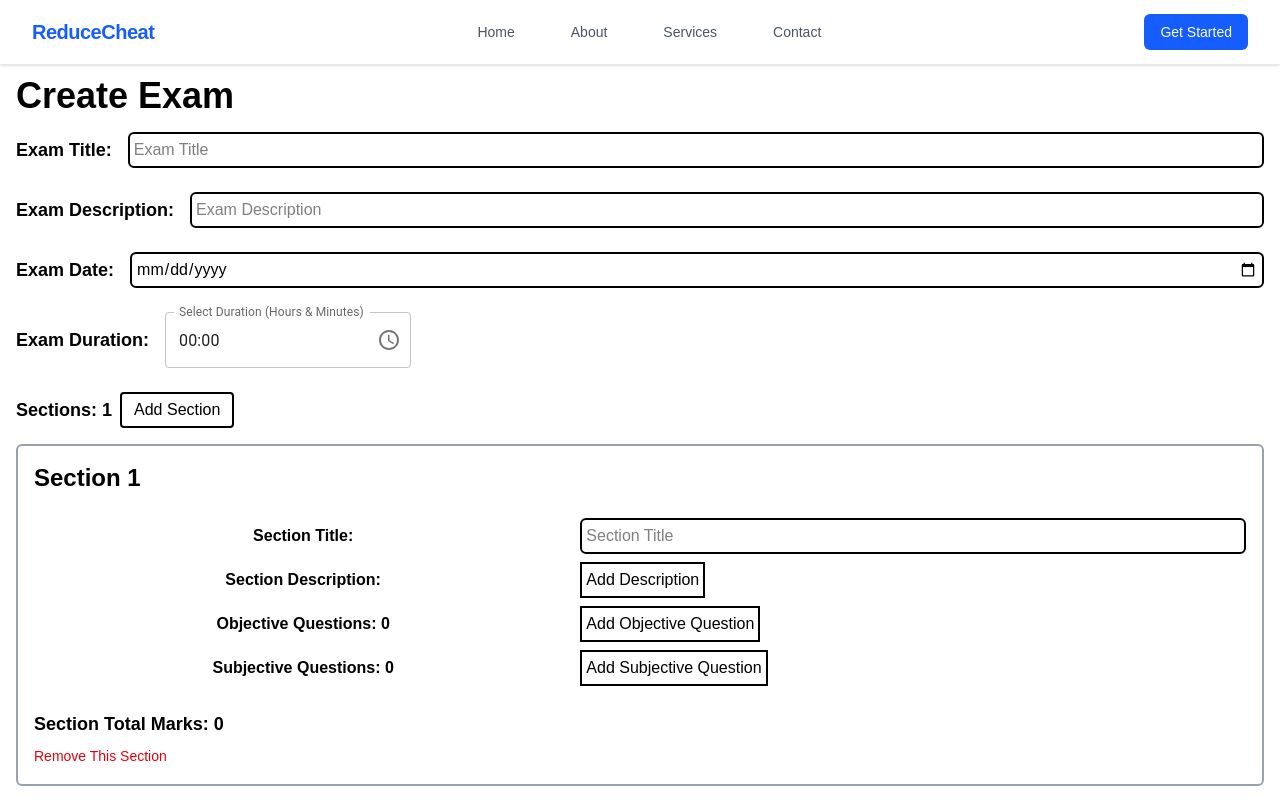
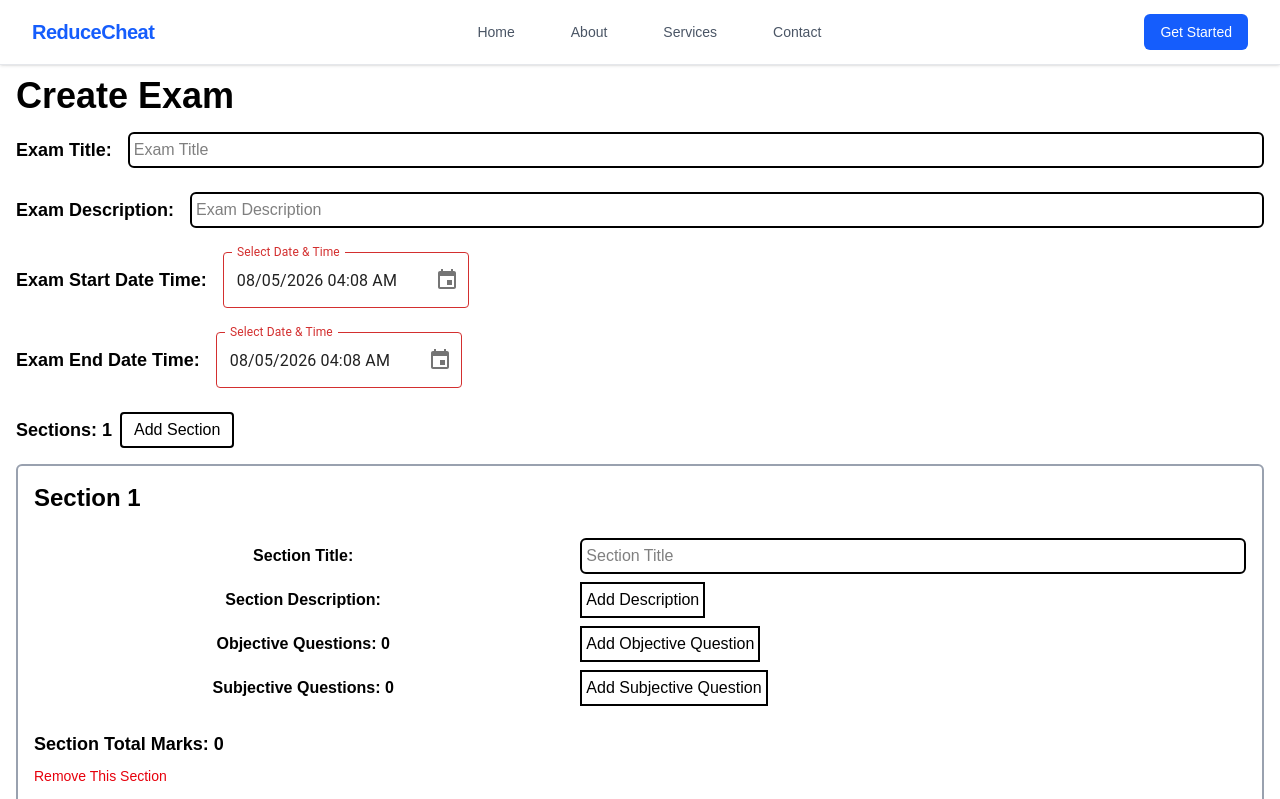
Before and after one commit to chnwb123/ReduceCheat, a Next.js app in the folder react/my-app/: page / in a window 1280 px wide. Shown: the top 799 px of the page. Built offline with nearby package versions, Linux system fonts and the light colour scheme.

Commit message:
Enhanced admin create course, instructor setting exam date time

```diff
--- a/react/my-app/src/app/api/mongodb/read/admin/get-courses/route.ts
+++ b/react/my-app/src/app/api/mongodb/read/admin/get-courses/route.ts
@@ -22,8 +22,20 @@ export async function GET() {
                     as: "student_details"
                 },
             },
+            {
+                $addFields: {
+                    student_details: {
+                        $sortArray: {
+                            input: "$student_details",
+                            sortBy: {
+                                _id: 1
+                            }
+                        }
+                    }
+                }
+            }
         ])
-        .toArray();
+            .toArray();
         return NextResponse.json(courses);
     } catch (error) {
         console.error("Failed to fetch courses:", error);
--- a/react/my-app/src/app/api/mongodb/write/admin/create-one-user/route.ts
+++ b/react/my-app/src/app/api/mongodb/write/admin/create-one-user/route.ts
@@ -62,9 +62,7 @@ export async function POST(request: Request) {
         const users = db.collection<UserDB>("USER_T");
 
         const now = new Date();
-        const malaysiaTime = now.toLocaleString("en-MY", {
-            timeZone: "Asia/Kuala_Lumpur",
-        });
+        const malaysiaTime = now.toISOString();
 
         const newUser = await users.insertOne({
             name: userData.role.name,
--- a/react/my-app/src/app/api/mongodb/write/instructor/create-one-exam-question/route.ts
+++ b/react/my-app/src/app/api/mongodb/write/instructor/create-one-exam-question/route.ts
@@ -4,11 +4,11 @@ import { ObjectId } from "mongodb";
 import { ExamData, ObjectiveQuestionData, SubjectiveQuestionData, SectionData } from "@/components/instructor/form/create-question/page";
 
 export interface ExamQuestionDB {
-    question_id?: string; // Delete this
     _id?: ObjectId;
     title: ExamData["title"];
     description: ExamData["description"];
-    date: ExamData["date"];
+    start_date_time: ExamData["start_date_time"];
+    end_date_time: ExamData["end_date_time"];
     duration: ExamData["duration"];
     number_of_section: number;
     sections: [{
@@ -43,8 +43,9 @@ export async function POST(request: Request) {
         const newExamQuestion = await examQuestions.insertOne({
             title: examData.title,
             description: examData.description,
-            date: examData.date,
-            duration: examData.duration,
+            start_date_time: examData.start_date_time,
+            end_date_time: examData.end_date_time,
+            duration: examData.end_minutes - examData.start_minutes,
             number_of_section: sectionData.length,
             sections: sectionData.map((section: SectionData, index: number) => ({
                 id: index + 1,
--- a/react/my-app/src/components/instructor/form/create-question/page.tsx
+++ b/react/my-app/src/components/instructor/form/create-question/page.tsx
@@ -3,14 +3,17 @@ import { useState } from "react";
 import * as React from "react";
 import { LocalizationProvider } from "@mui/x-date-pickers/LocalizationProvider";
 import { AdapterDayjs } from "@mui/x-date-pickers/AdapterDayjs";
-import { TimePicker } from "@mui/x-date-pickers/TimePicker";
+import { DateTimePicker } from "@mui/x-date-pickers/DateTimePicker";
 import dayjs, { Dayjs } from "dayjs";
 
 export type ExamData = {
   title: string;
   description: string;
-  date: string;
-  duration: string;
+  start_date_time: string;
+  end_date_time: string;
+  start_minutes: number;
+  end_minutes: number;
+  duration?: number;
 };
 
 export type ObjectiveQuestionData = {
@@ -35,50 +38,63 @@ export type SectionData = {
 };
 
 function CustomTimePicker({
-  maxHour,
   minuteInterval,
   setData,
+  type,
 }: {
-  maxHour: number;
   minuteInterval: number;
   setData: React.Dispatch<React.SetStateAction<ExamData>>;
+  type: "startDateTime" | "endDateTime";
 }) {
   // Initialize to "0 hours, 0 minutes" using a clean baseline time
   const [intervalValue, setIntervalValue] = React.useState<Dayjs | null>(
-    dayjs().startOf("day"),
+    dayjs(),
   );
 
   const handleIntervalChange = (newValue: Dayjs | null) => {
     setIntervalValue(newValue);
 
     if (newValue) {
-      // Extract the isolated hour and minute values
+      // Extract the isolated date and time components
+      const datePart = newValue.format("YYYY-MM-DD");
+      const timePart = newValue.format("HH:mm");
+      // convert time to 12 hour format with AM/PM
       const hours = newValue.hour();
       const minutes = newValue.minute();
+      const ampm = hours >= 12 ? "PM" : "AM";
+      const displayHours = hours % 12 || 12;
+      const formattedTime = `${displayHours}:${minutes.toString().padStart(2, "0")} ${ampm}`;
       const totalMinutes = hours * 60 + minutes;
 
+      const formattedDateTime = `${datePart} ${formattedTime}`;
+
       console.log(
-        `Interval collected: ${hours}h ${minutes}m (Total: ${totalMinutes} mins)`,
+        `Interval collected: ${datePart} ${timePart} (Total: ${totalMinutes} mins)`,
+      );
+
+      console.log(
+        `Formatted Time: ${formattedTime} (Hours: ${hours}, Minutes: ${minutes}, AM/PM: ${ampm})`,
       );
 
       // Update the parent component's state with the total duration in minutes
       setData((prev) => ({
         ...prev,
-        duration: totalMinutes.toString(),
+        [type === "startDateTime" ? "start_date_time" : "end_date_time"]:
+          formattedDateTime,
+        [type === "startDateTime" ? "start_minutes" : "end_minutes"]:
+          totalMinutes,
       }));
     }
   };
 
   return (
     <LocalizationProvider dateAdapter={AdapterDayjs}>
-      <TimePicker
-        label="Select Duration (Hours & Minutes)"
+      <DateTimePicker
+        label="Select Date & Time"
+        minDateTime={dayjs()} // Prevent selecting past times
         value={intervalValue}
         onChange={handleIntervalChange}
-        ampm={false} // Enforce 24-hour format so "PM" doesn't display
         minutesStep={minuteInterval} // Restrict minutes selection to the specified interval
-        maxTime={dayjs().set("hour", maxHour).set("minute", 60)} // allow maximum of specified hours
-        views={["hours", "minutes"]} // Filter out seconds
       />
     </LocalizationProvider>
   );
@@ -532,9 +548,13 @@ export default function CreateQuestionForm() {
   const [examData, setExamData] = useState<ExamData>({
     title: "",
     description: "",
-    date: "",
-    duration: "",
+    start_date_time: "",
+    end_date_time: "",
+    start_minutes: 0,
+    end_minutes: 0,
   });
+
+  console.log("Exam Data State:", examData);
 
   const [sections, setSections] = useState<SectionData[]>([
     {
@@ -647,29 +667,23 @@ export default function CreateQuestionForm() {
 
         <div className="mb-6 flex items-center gap-4">
           <label htmlFor="exam-date" className="flex-none text-lg font-bold">
-            Exam Date:
+            Exam Start Date Time:
           </label>
-          <input
-            id="exam-date"
-            type="date"
-            placeholder="Exam Date"
-            value={examData.date}
-            onChange={(e) => setExamData({ ...examData, date: e.target.value })}
-            className="w-full rounded-md border-2 border-black px-1 py-1 outline-none"
+          <CustomTimePicker
+            minuteInterval={15}
+            setData={setExamData}
+            type={"startDateTime"}
           />
         </div>
 
         <div className="mb-6 flex items-center gap-4">
-          <label
-            htmlFor="exam-duration"
-            className="flex-none text-lg font-bold"
-          >
-            Exam Duration:
+          <label htmlFor="exam-date" className="flex-none text-lg font-bold">
+            Exam End Date Time:
           </label>
           <CustomTimePicker
-            maxHour={3}
             minuteInterval={15}
             setData={setExamData}
+            type={"endDateTime"}
           />
         </div>
 
```
Also changed, not shown: react/my-app/src/app/admin/manage-course/page.tsx (+117 -21 lines).
